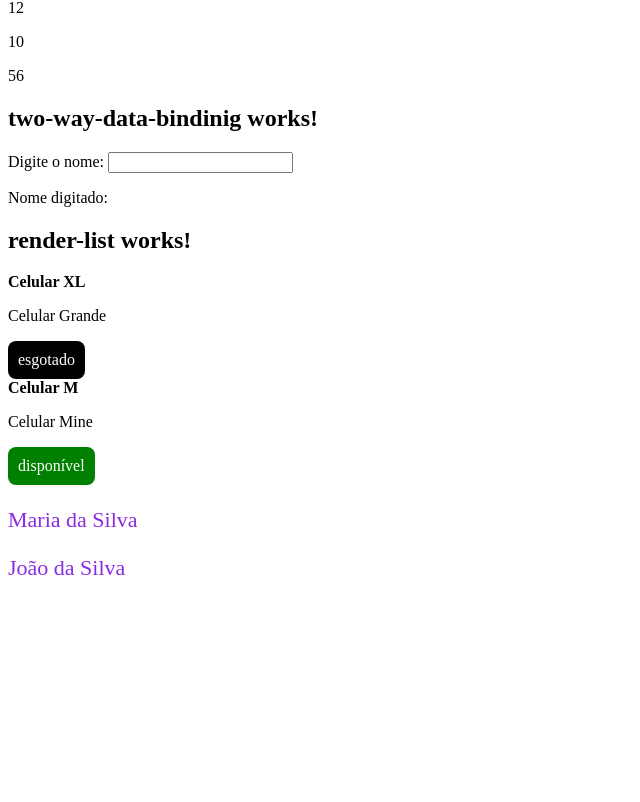
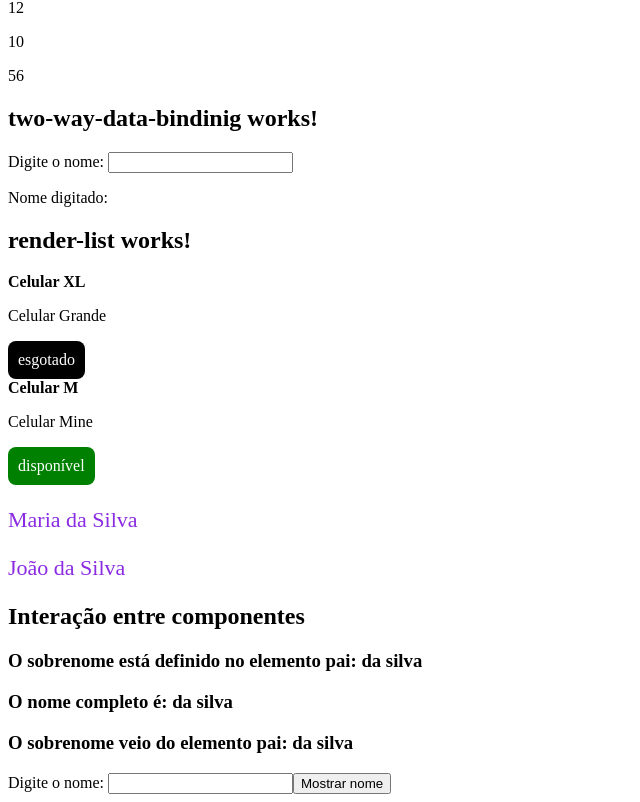
Before and after one commit to albertoafaj/angular-course, an Angular app: page / in a window 1280 px wide. Shown: the part 426-1228 px from the top of the page, without its empty margins (0-640 px from the left). Before the commit the page ends 1029 px from the top, so only its background shows below. Built offline with nearby package versions, Linux system fonts and the light colour scheme.

Commit message:
feaT: add interaction between components

```diff
--- a/src/app/app.component.html
+++ b/src/app/app.component.html
@@ -5,3 +5,4 @@
 <app-render-list></app-render-list>
 <app-custom-component name="Maria" secondName="da Silva"></app-custom-component>
 <app-custom-component name="João" secondName="da Silva"></app-custom-component>
+<app-parent-component></app-parent-component>
--- a/src/app/app.module.ts
+++ b/src/app/app.module.ts
@@ -11,6 +11,8 @@ import { TwoWayDataBindinigComponent } from './two-way-data-bindinig/two-way-dat
 import { FormsModule } from '@angular/forms';
 import { RenderListComponent } from './render-list/render-list.component';
 import { CustomComponentComponent } from './custom-component/custom-component.component';
+import { ParentComponentComponent } from './parent-component/parent-component.component';
+import { ChildrenComponentComponent } from './children-component/children-component.component';
 
 @NgModule({
   declarations: [
@@ -21,7 +23,9 @@ import { CustomComponentComponent } from './custom-component/custom-component.co
     CustomPipeComponent,
     TwoWayDataBindinigComponent,
     RenderListComponent,
-    CustomComponentComponent
+    CustomComponentComponent,
+    ParentComponentComponent,
+    ChildrenComponentComponent
   ],
   imports: [
     BrowserModule,
--- /dev/null
+++ b/src/app/children-component/children-component.component.html
@@ -0,0 +1,4 @@
+<h3>O sobrenome veio do elemento pai: {{ secondName}}</h3>
+<label for="name">Digite o nome: </label>
+<input type="text" id="'name" [(ngModel)]="name">
+<button type="button" (click)="showName.emit(name + '' + secondName)">Mostrar nome</button>
--- /dev/null
+++ b/src/app/children-component/children-component.component.ts
@@ -0,0 +1,12 @@
+import { Component, EventEmitter, Input, Output } from '@angular/core';
+
+@Component({
+  selector: 'app-children-component',
+  templateUrl: './children-component.component.html',
+  styleUrls: ['./children-component.component.css']
+})
+export class ChildrenComponentComponent {
+  @Input() secondName = "";
+  name = "";
+  @Output() showName = new EventEmitter();
+}
--- /dev/null
+++ b/src/app/parent-component/parent-component.component.html
@@ -0,0 +1,4 @@
+<h2>Interação entre componentes</h2>
+<h3>O sobrenome está definido no elemento pai: {{secondName }}</h3>
+<h3>O nome completo é: {{ children.name }} {{ secondName }}</h3>
+<app-children-component [secondName]="secondName" #children (showName)="showFullName($event)"></app-children-component>
```
Also changed, not shown: src/app/children-component/children-component.component.css (added), src/app/parent-component/parent-component.component.css (added), 2 other files (tests, documents, lock files or other folders).
